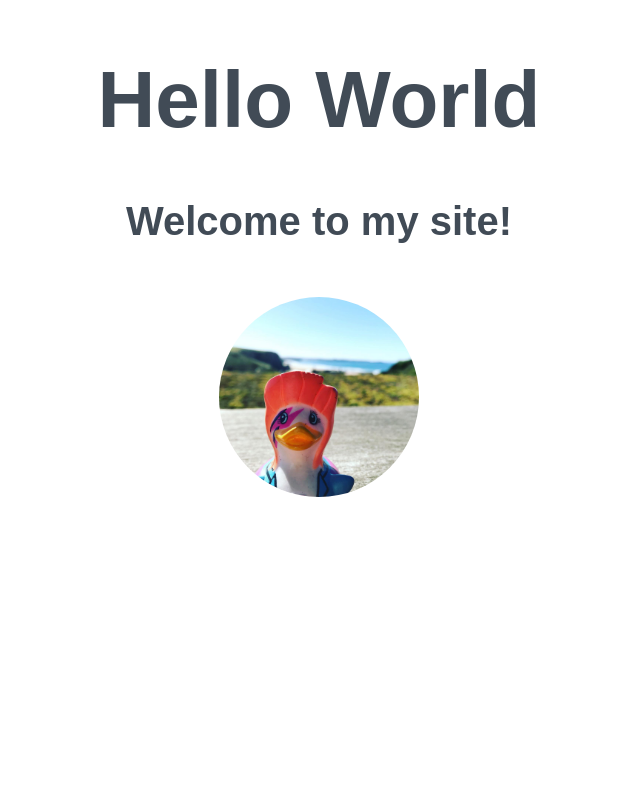
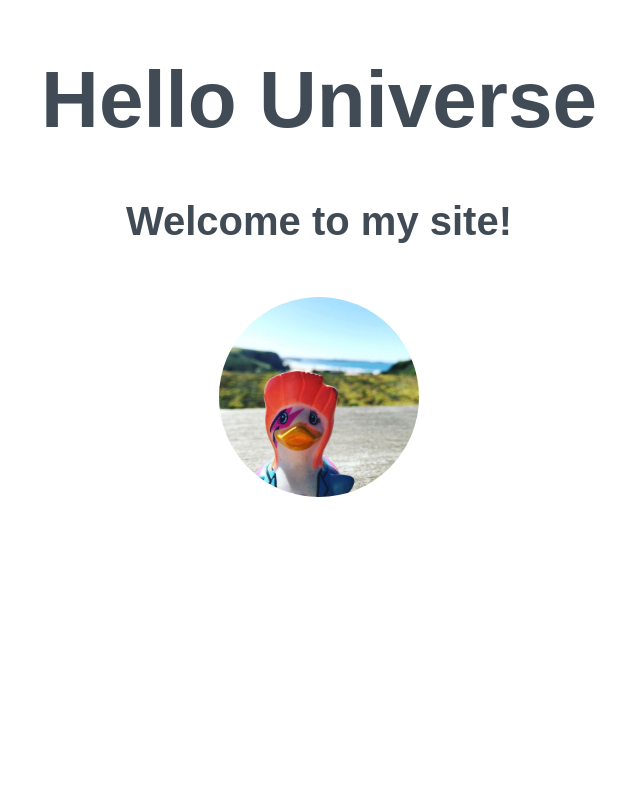
Before and after one commit to sherrycolaco1/My-Site, a plain HTML site: page index.html in a window 1280 px wide. Shown: the top 800 px of the page, without its empty margins (321-961 px from the left). Drawn offline with Linux system fonts and the light colour scheme.

Commit message:
Changed Title

```diff
--- a/index.html
+++ b/index.html
@@ -6,7 +6,7 @@
   </head>
   <body>
 <div>
-<h1> Hello World </<h1>
+<h1> Hello Universe </<h1>
 <h2> Welcome to my site! </h2>
 
  <img src="duck.jpg"width="200px" alt="duck">
```
Also changed, not shown: 1 other file.
